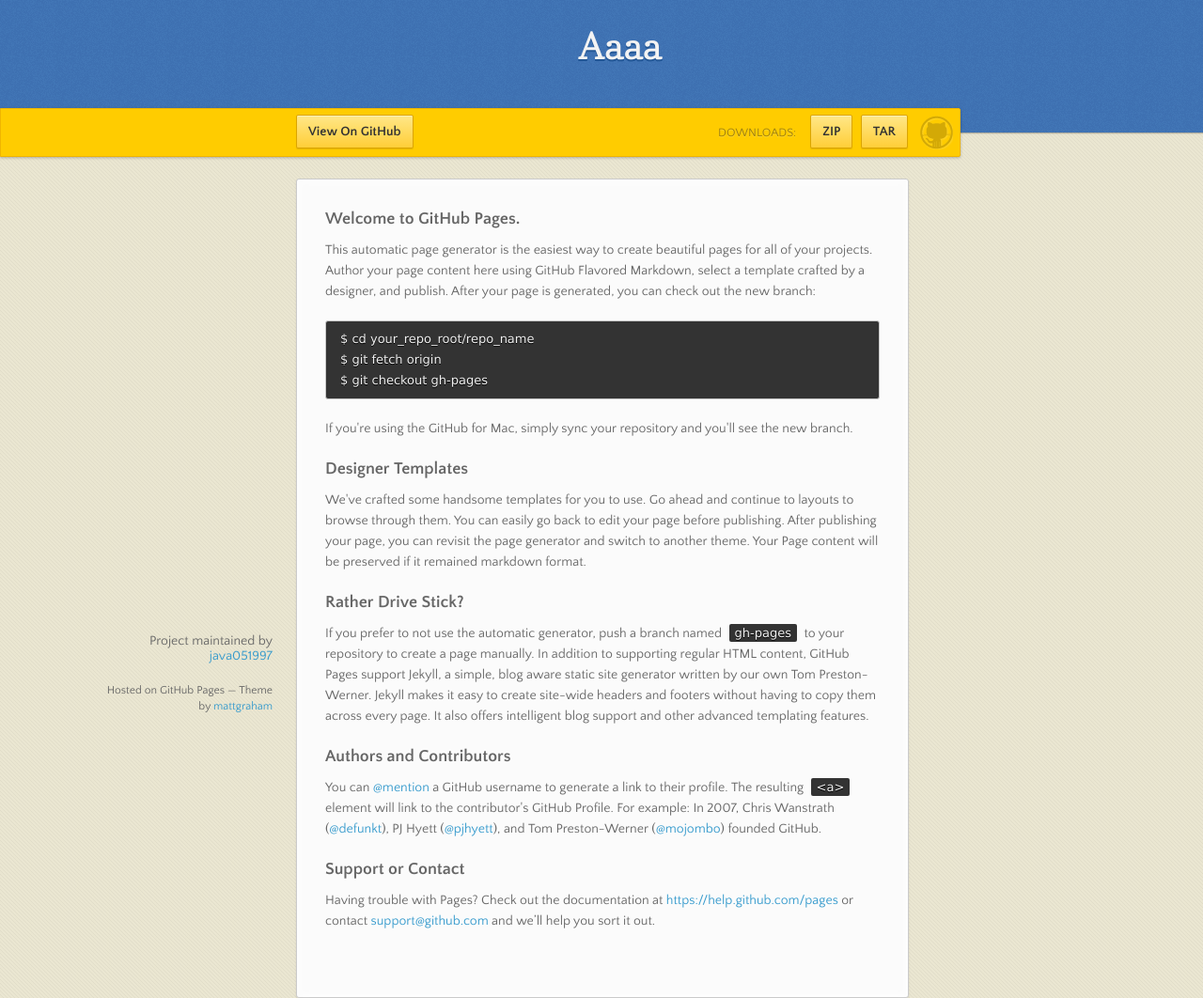
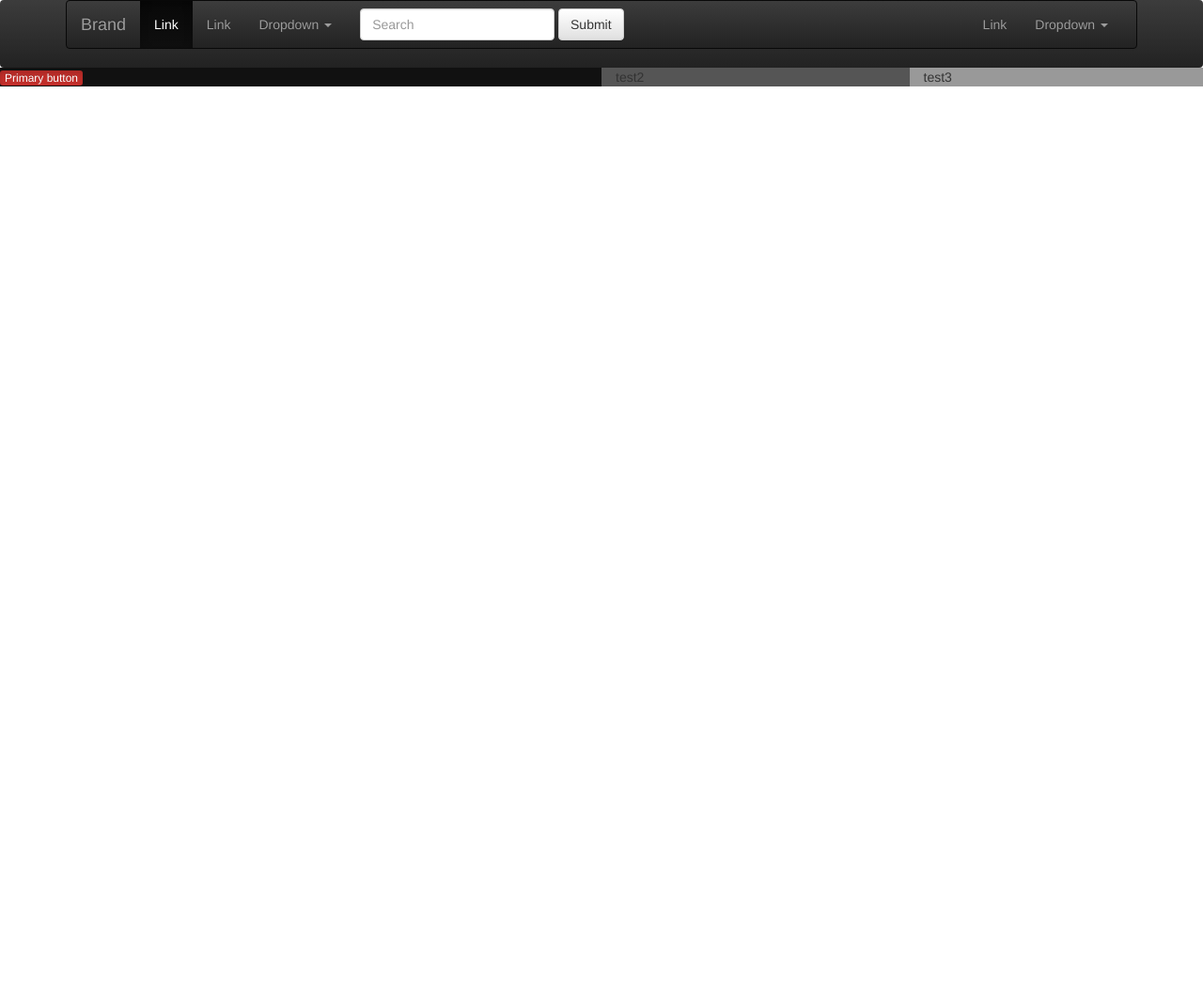
Before and after one commit to java051997/aaaa, a plain HTML site: page index.html in a window 1280 px wide. Shown: the top 1062 px of the page at 94% size. After the commit the page ends 800 px from the top, so only its background shows below. Drawn offline with nearby package versions, Linux system fonts and the light colour scheme.

Commit message:
Update index.html

```diff
--- a/index.html
+++ b/index.html
@@ -1,82 +1,84 @@
 <!doctype html>
 <html>
-  <head>
-    <meta charset="utf-8">
-    <meta http-equiv="X-UA-Compatible" content="chrome=1">
-    <title>Aaaa by java051997</title>
-    <link rel="stylesheet" href="stylesheets/styles.css">
-    <link rel="stylesheet" href="stylesheets/pygment_trac.css">
-    <script src="https://ajax.googleapis.com/ajax/libs/jquery/1.7.1/jquery.min.js"></script>
-    <script src="javascripts/main.js"></script>
-    <!--[if lt IE 9]>
-      <script src="//html5shiv.googlecode.com/svn/trunk/html5.js"></script>
-    <![endif]-->
-    <meta name="viewport" content="width=device-width, initial-scale=1, user-scalable=no">
+	<head>
+		<title>Bootsrap sample</title>
+		<link rel="stylesheet" href="design.css">
+		<!-- Latest compiled and minified CSS -->
+		<link rel="stylesheet" href="https://maxcdn.bootstrapcdn.com/bootstrap/3.3.4/css/bootstrap.min.css">
 
-  </head>
-  <body>
+		<!-- Optional theme -->
+		<link rel="stylesheet" href="https://maxcdn.bootstrapcdn.com/bootstrap/3.3.4/css/bootstrap-theme.min.css">
+	</head>
 
-      <header>
-        <h1>Aaaa</h1>
-        <p></p>
-      </header>
+	<body>
+		<header class="navbar-inverse" role="banner">
+			<div class="container">
+				<nav class="navbar navbar-inverse">
+			  <div class="container-fluid">
+			    <!-- Brand and toggle get grouped for better mobile display -->
+			    <div class="navbar-header">
+			      <button type="button" class="navbar-toggle collapsed" data-toggle="collapse" data-target="#bs-example-navbar-collapse-1">
+			        <span class="sr-only">Toggle navigation</span>
+			        <span class="icon-bar"></span>
+			        <span class="icon-bar"></span>
+			        <span class="icon-bar"></span>
+			      </button>
+			      <a class="navbar-brand" href="#">Brand</a>
+			    </div>
 
-      <div id="banner">
-        <span id="logo"></span>
+			    <!-- Collect the nav links, forms, and other content for toggling -->
+			    <div class="collapse navbar-collapse" id="bs-example-navbar-collapse-1">
+			      <ul class="nav navbar-nav">
+			        <li class="active"><a href="#">Link <span class="sr-only">(current)</span></a></li>
+			        <li><a href="#">Link</a></li>
+			        <li class="dropdown">
+			          <a href="#" class="dropdown-toggle" data-toggle="dropdown" role="button" aria-expanded="false">Dropdown <span class="caret"></span></a>
+			          <ul class="dropdown-menu" role="menu">
+			            <li><a href="#">Action</a></li>
+			            <li><a href="#">Another action</a></li>
+			            <li><a href="#">Something else here</a></li>
+			            <li class="divider"></li>
+			            <li><a href="#">Separated link</a></li>
+			            <li class="divider"></li>
+			            <li><a href="#">One more separated link</a></li>
+			          </ul>
+			        </li>
+			      </ul>
+			      <form class="navbar-form navbar-left" role="search">
+			        <div class="form-group">
+			          <input type="text" class="form-control" placeholder="Search">
+			        </div>
+			        <button type="submit" class="btn btn-default">Submit</button>
+			      </form>
+			      <ul class="nav navbar-nav navbar-right">
+			        <li><a href="#">Link</a></li>
+			        <li class="dropdown">
+			          <a href="#" class="dropdown-toggle" data-toggle="dropdown" role="button" aria-expanded="false">Dropdown <span class="caret"></span></a>
+			          <ul class="dropdown-menu" role="menu">
+			            <li><a href="#">Action</a></li>
+			            <li><a href="#">Another action</a></li>
+			            <li><a href="#">Something else here</a></li>
+			            <li class="divider"></li>
+			            <li><a href="#">Separated link</a></li>
+			          </ul>
+			        </li>
+			      </ul>
+			    </div><!-- /.navbar-collapse -->
+			  </div><!-- /.container-fluid -->
+			</nav>
+			</div>
+		</header>
 
-        <a href="https://github.com/java051997/aaaa" class="button fork"><strong>View On GitHub</strong></a>
-        <div class="downloads">
-          <span>Downloads:</span>
-          <ul>
-            <li><a href="https://github.com/java051997/aaaa/zipball/master" class="button">ZIP</a></li>
-            <li><a href="https://github.com/java051997/aaaa/tarball/master" class="button">TAR</a></li>
-          </ul>
-        </div>
-      </div><!-- end banner -->
+		<div class="row">
+			<div class="darkBG col-sm-6 col-xs-12">
+			<a href=" https://www.google.com.ph" type="button" class="wp btn-danger btn-xs active">Primary button</a>
+			</div>
+			<div class="darkerBG col-sm-3 col-xs-6">test2</div>
+			<div class="darkestBG col-sm-3 col-xs-6">test3</div>
+		</div>
 
-    <div class="wrapper">
-      <nav>
-        <ul></ul>
-      </nav>
-      <section>
-        <h3>
-<a id="welcome-to-github-pages" class="anchor" href="#welcome-to-github-pages" aria-hidden="true"><span class="octicon octicon-link"></span></a>Welcome to GitHub Pages.</h3>
 
-<p>This automatic page generator is the easiest way to create beautiful pages for all of your projects. Author your page content here using GitHub Flavored Markdown, select a template crafted by a designer, and publish. After your page is generated, you can check out the new branch:</p>
-
-<pre><code>$ cd your_repo_root/repo_name
-$ git fetch origin
-$ git checkout gh-pages
-</code></pre>
-
-<p>If you're using the GitHub for Mac, simply sync your repository and you'll see the new branch.</p>
-
-<h3>
-<a id="designer-templates" class="anchor" href="#designer-templates" aria-hidden="true"><span class="octicon octicon-link"></span></a>Designer Templates</h3>
-
-<p>We've crafted some handsome templates for you to use. Go ahead and continue to layouts to browse through them. You can easily go back to edit your page before publishing. After publishing your page, you can revisit the page generator and switch to another theme. Your Page content will be preserved if it remained markdown format.</p>
-
-<h3>
-<a id="rather-drive-stick" class="anchor" href="#rather-drive-stick" aria-hidden="true"><span class="octicon octicon-link"></span></a>Rather Drive Stick?</h3>
-
-<p>If you prefer to not use the automatic generator, push a branch named <code>gh-pages</code> to your repository to create a page manually. In addition to supporting regular HTML content, GitHub Pages support Jekyll, a simple, blog aware static site generator written by our own Tom Preston-Werner. Jekyll makes it easy to create site-wide headers and footers without having to copy them across every page. It also offers intelligent blog support and other advanced templating features.</p>
-
-<h3>
-<a id="authors-and-contributors" class="anchor" href="#authors-and-contributors" aria-hidden="true"><span class="octicon octicon-link"></span></a>Authors and Contributors</h3>
-
-<p>You can <a href="https://github.com/blog/821" class="user-mention">@mention</a> a GitHub username to generate a link to their profile. The resulting <code>&lt;a&gt;</code> element will link to the contributor's GitHub Profile. For example: In 2007, Chris Wanstrath (<a href="https://github.com/defunkt" class="user-mention">@defunkt</a>), PJ Hyett (<a href="https://github.com/pjhyett" class="user-mention">@pjhyett</a>), and Tom Preston-Werner (<a href="https://github.com/mojombo" class="user-mention">@mojombo</a>) founded GitHub.</p>
-
-<h3>
-<a id="support-or-contact" class="anchor" href="#support-or-contact" aria-hidden="true"><span class="octicon octicon-link"></span></a>Support or Contact</h3>
-
-<p>Having trouble with Pages? Check out the documentation at <a href="https://help.github.com/pages">https://help.github.com/pages</a> or contact <a href="mailto:support@github.com">support@github.com</a> and we’ll help you sort it out.</p>
-      </section>
-      <footer>
-        <p>Project maintained by <a href="https://github.com/java051997">java051997</a></p>
-        <p><small>Hosted on GitHub Pages &mdash; Theme by <a href="https://twitter.com/michigangraham">mattgraham</a></small></p>
-      </footer>
-    </div>
-    <!--[if !IE]><script>fixScale(document);</script><![endif]-->
-
-  </body>
+		<!-- Latest compiled and minified JavaScript -->
+		<script src="https://maxcdn.bootstrapcdn.com/bootstrap/3.3.4/js/bootstrap.min.js"></script>
+	</body>
 </html>
```
